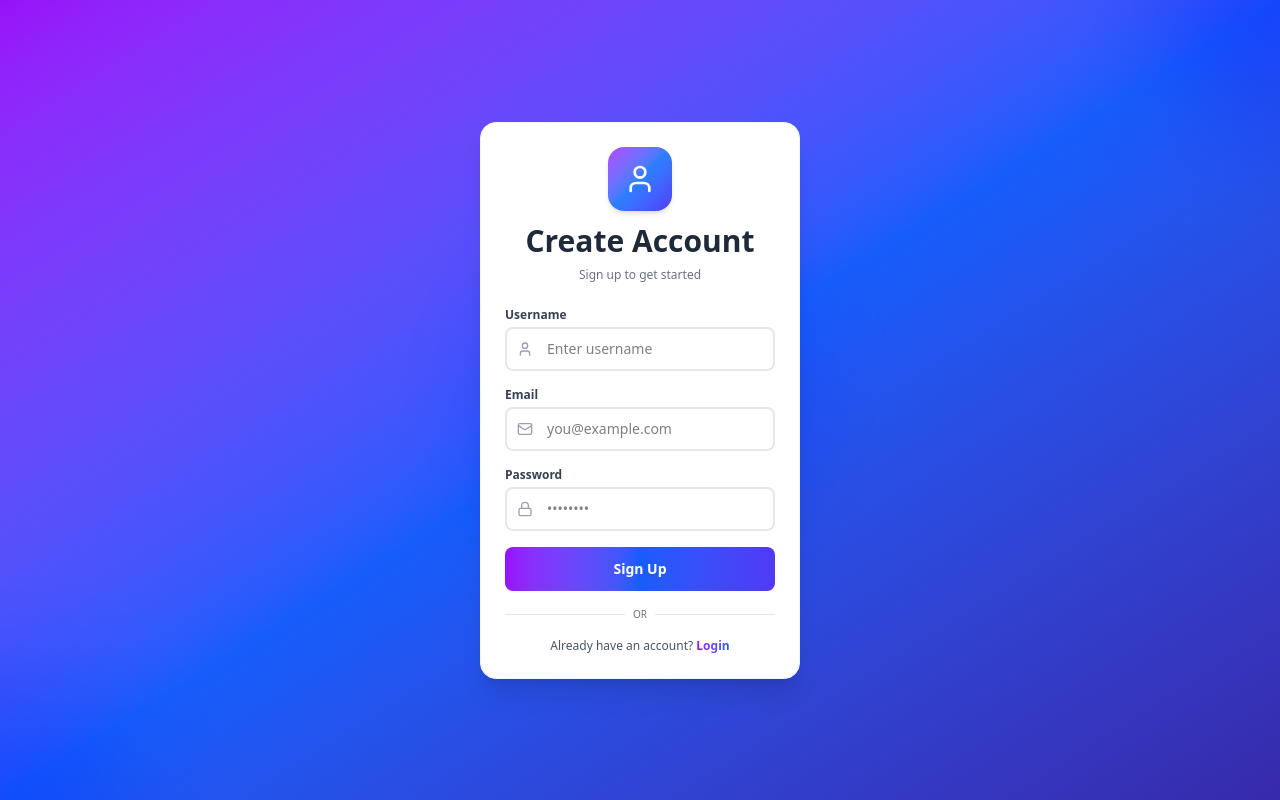
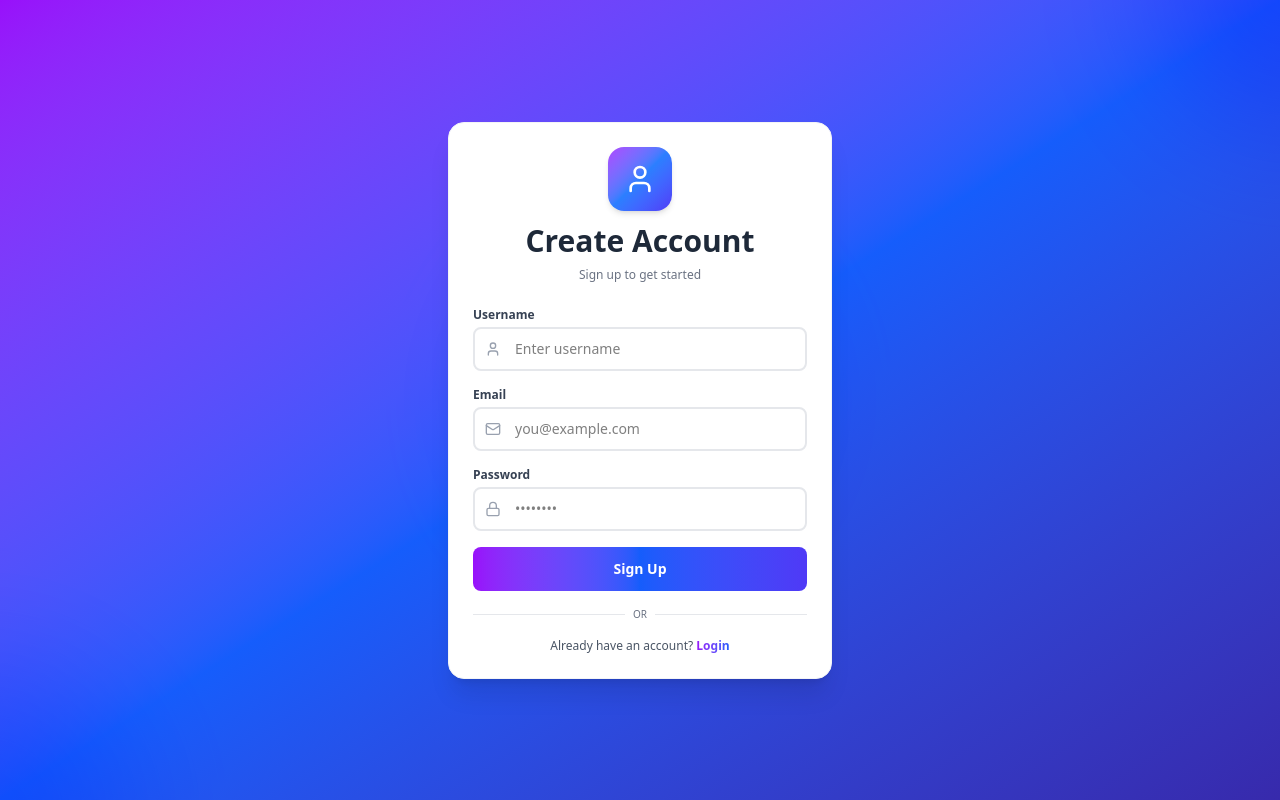
Before and after one commit to vishal-yadav01/todo_frontend, a React (Vite) app in the folder todo-app/: page /signup in a window 1280 px wide. Built offline with nearby package versions, Linux system fonts and the light colour scheme.

Commit message:
Fix Render route issue with static.json

```diff
--- a/todo-app/src/components/Signup.jsx
+++ b/todo-app/src/components/Signup.jsx
@@ -20,7 +20,7 @@ const Signup = () => {
           headers: { 'Content-Type': 'application/json' },
           credentials: 'include',
           body: JSON.stringify({
-            userName: 'okkk', // same logic you provided
+            userName: 'okkk', // keeping your logic intact
             email,
             password,
           }),
@@ -52,8 +52,8 @@ const Signup = () => {
         <div className="absolute top-1/2 left-1/2 transform -translate-x-1/2 -translate-y-1/2 w-72 h-72 bg-indigo-500 rounded-full mix-blend-multiply filter blur-3xl opacity-20 animate-pulse delay-500"></div>
       </div>
 
-      <div className="w-full max-w-xs relative z-10">
-        {/* Card (solid white) */}
+      <div className="w-full max-w-sm relative z-10">
+        {/* Card */}
         <div className="bg-white rounded-2xl shadow-xl p-6 border border-gray-100">
           {/* Header */}
           <div className="text-center mb-6">
@@ -161,6 +161,8 @@ const Signup = () => {
             </p>
           </div>
         </div>
+
+        {/* Footer */}
       </div>
     </div>
   );
```
